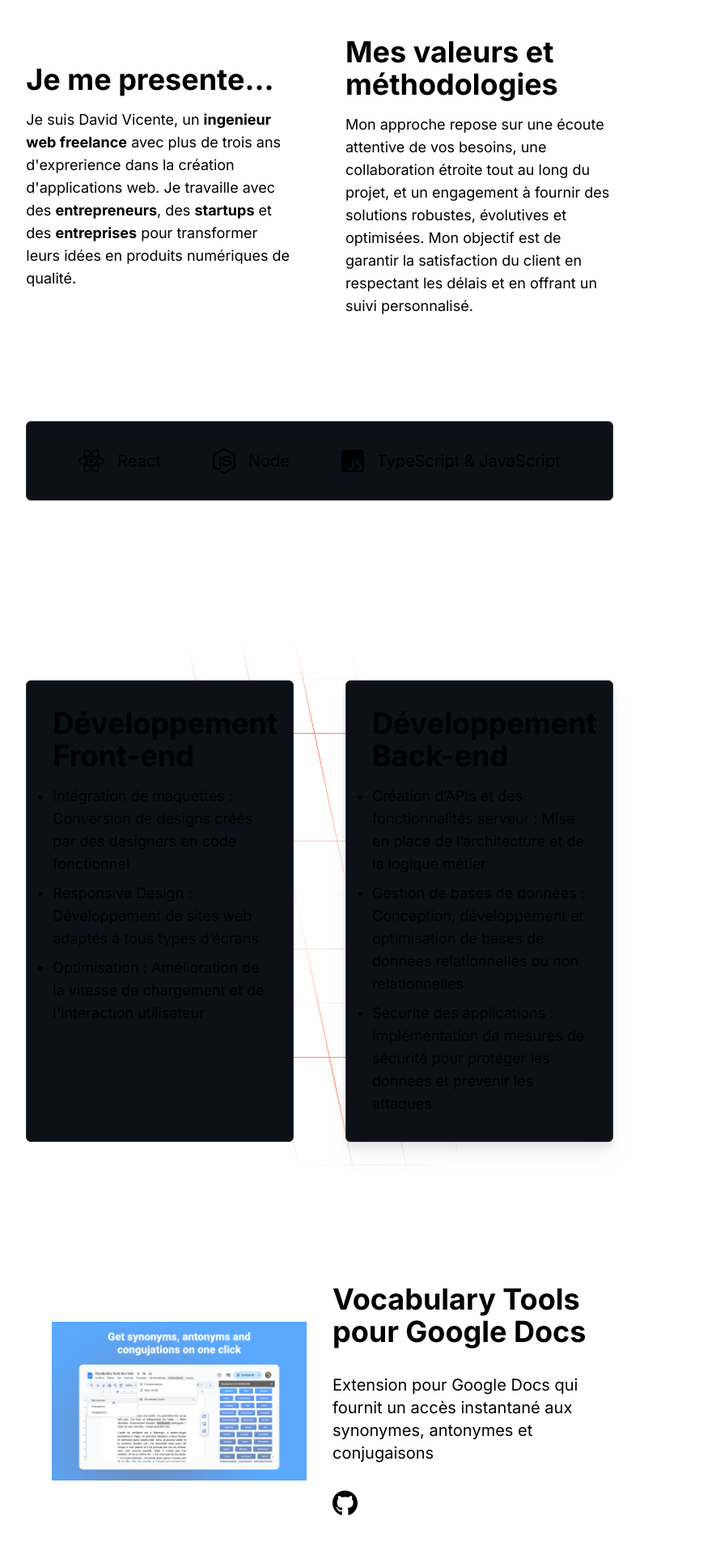
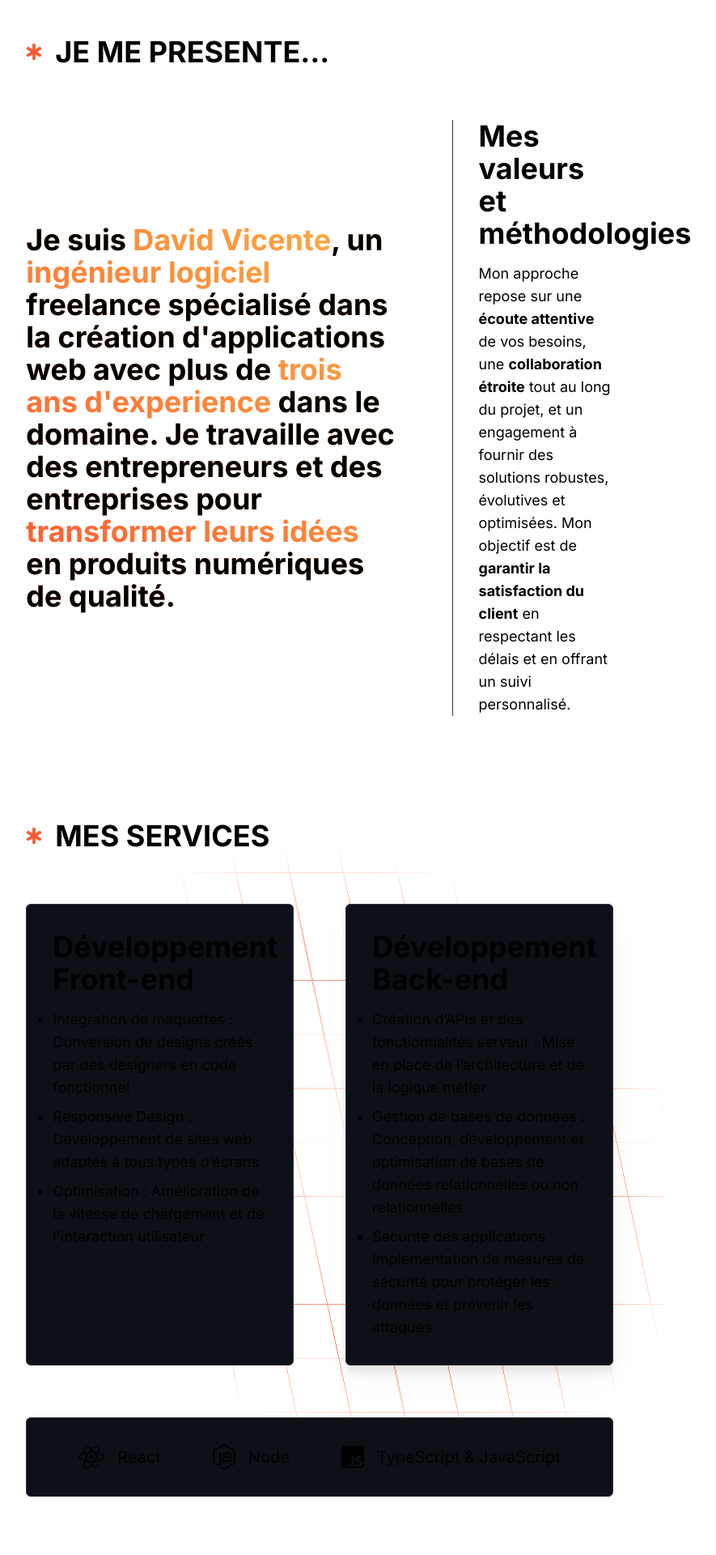
Before and after one commit to david-vct/my-portfolio, a Next.js app: page / in a window 1280 px wide. Shown: the part 820-2740 px from the top of the page at 81% size, without its empty margins (245-1130 px from the left). Built offline with nearby package versions, Linux system fonts and the light colour scheme.

Commit message:
feat: add style to the presentation section

```diff
--- a/app/components/common/ButtonLink.tsx
+++ b/app/components/common/ButtonLink.tsx
@@ -13,7 +13,7 @@
 	return (
 		<a
 			className={
-				"flex flex-row items-center px-4 py-2 rounded bg-white text-base font-bold " + (className ? className : "")
+				"flex flex-row items-center px-4 py-2 rounded-md bg-light text-base font-bold " + (className ? className : "")
 			}
 			href={link}
 			target="_blank"
--- a/app/components/common/Project.tsx
+++ b/app/components/common/Project.tsx
@@ -15,7 +15,7 @@
 
 const Project = ({ title, description, images, site, github }: Props) => {
 	return (
-		<div className="grid grid-cols-1 lg:grid-cols-2 place-items-center gap-8 p-8">
+		<div className="grid grid-cols-1 lg:grid-cols-2 place-items-center gap-8 p-8 rounded-md bg-base border border-neutral">
 			<div className="flex flex-row flex-nowrap w-full h-full overflow-x-auto">
 				{images.map((image, index) => (
 					<div className="relative flex-none w-full min-h-80" key={index}>
--- /dev/null
+++ b/app/components/common/Title.tsx
@@ -0,0 +1,14 @@
+import { faStarOfLife } from "@fortawesome/free-solid-svg-icons"
+import { FontAwesomeIcon } from "@fortawesome/react-fontawesome"
+import React from "react"
+
+const Title = ({ title }: { title: string }) => {
+	return (
+		<h2 className="flex flex-row items-center gap-4 pb-16 text-4xl font-bold">
+			<FontAwesomeIcon className="h-5 text-accent" icon={faStarOfLife} />
+			{title}
+		</h2>
+	)
+}
+
+export default Title
--- a/app/components/layout/Hero.tsx
+++ b/app/components/layout/Hero.tsx
@@ -20,7 +20,7 @@
 			</div>
 			<div className="w-full md:w-1/2">
 				<div className="pb-8 border-b border-neutral">
-					<h1 className="text-7xl font-black pb-6 bg-gradient-to-r from-primary to-secondary bg-clip-text text-transparent">
+					<h1 className="text-7xl font-black pb-6 bg-gradient-to-r from-accent to-secondary bg-clip-text text-transparent">
 						Développeur Web.
 					</h1>
 					<p className="text-xl font-bold">Ensemble, créons des applications web robustes et performantes.</p>
--- a/app/components/layout/PresentationSection.tsx
+++ b/app/components/layout/PresentationSection.tsx
@@ -1,24 +1,27 @@
 import React from "react"
+import Title from "../common/Title"
 
 const PresentationSection = () => {
 	return (
-		<section className="flex flex-col place-content-center w-full md:w-2/3 p-16">
-			<div className="grid grid-cols-1 md:grid-cols-2 gap-16 items-center">
-				<div>
-					<h1 className="text-4xl font-bold pb-4">Je me presente...</h1>
-					<p className="text-lg">
-						Je suis David Vicente, un <strong>ingenieur web freelance</strong> avec plus de trois ans d'exprerience dans
-						la création d'applications web. Je travaille avec des <strong>entrepreneurs</strong>, des{" "}
-						<strong>startups</strong> et des <strong>entreprises</strong> pour transformer leurs idées en produits
-						numériques de qualité.
+		<section className="flex flex-col place-content-center w-full md:w-2/3 min-h-[80svh] p-16">
+			<Title title="JE ME PRESENTE..." />
+			<div className="grid grid-cols-1 xl:grid-cols-3 gap-16 items-center">
+				<div className="col-span-2 ">
+					<p className="text-4xl text-balance font-bold bg-gradient-to-tr from-accent to-secondary bg-clip-text">
+						Je suis <span className="text-transparent">David Vicente</span>, un{" "}
+						<span className="text-transparent">ingénieur logiciel</span> freelance spécialisé dans la création
+						d'applications web avec plus de <span className="text-transparent">trois ans d'experience</span> dans le
+						domaine. Je travaille avec des entrepreneurs et des entreprises pour{" "}
+						<span className="text-transparent">transformer leurs idées</span> en produits numériques de qualité.
 					</p>
 				</div>
-				<div>
+				<div className="border-l border-neutral pl-8">
 					<h2 className="text-4xl font-bold pb-4">Mes valeurs et méthodologies</h2>
 					<p className="text-lg">
-						Mon approche repose sur une écoute attentive de vos besoins, une collaboration étroite tout au long du
-						projet, et un engagement à fournir des solutions robustes, évolutives et optimisées. Mon objectif est de
-						garantir la satisfaction du client en respectant les délais et en offrant un suivi personnalisé.
+						Mon approche repose sur une <strong>écoute attentive</strong> de vos besoins, une{" "}
+						<strong>collaboration étroite</strong> tout au long du projet, et un engagement à fournir des solutions
+						robustes, évolutives et optimisées. Mon objectif est de <strong>garantir la satisfaction du client</strong>{" "}
+						en respectant les délais et en offrant un suivi personnalisé.
 					</p>
 				</div>
 			</div>
--- /dev/null
+++ b/app/components/layout/PresentationSectionOld.tsx
@@ -0,0 +1,31 @@
+import React from "react"
+import Title from "../common/Title"
+
+const PresentationSection = () => {
+	return (
+		<section className="flex flex-col place-content-center w-full md:w-2/3 min-h-[80svh] p-16">
+			<Title title="JE ME PRESENTE..." />
+			<div className="grid grid-cols-1 md:grid-cols-2 gap-16 items-center">
+				<div>
+					<h1 className="text-4xl font-bold pb-4"></h1>
+					<p className="text-lg">
+						Je suis David Vicente, un <strong>ingenieur web freelance</strong> avec plus de trois ans d'exprerience dans
+						la création d'applications web. Je travaille avec des <strong>entrepreneurs</strong>, des{" "}
+						<strong>startups</strong> et des <strong>entreprises</strong> pour transformer leurs idées en produits
+						numériques de qualité.
+					</p>
+				</div>
+				<div>
+					<h2 className="text-4xl font-bold pb-4">Mes valeurs et méthodologies</h2>
+					<p className="text-lg">
+						Mon approche repose sur une écoute attentive de vos besoins, une collaboration étroite tout au long du
+						projet, et un engagement à fournir des solutions robustes, évolutives et optimisées. Mon objectif est de
+						garantir la satisfaction du client en respectant les délais et en offrant un suivi personnalisé.
+					</p>
+				</div>
+			</div>
+		</section>
+	)
+}
+
+export default PresentationSection
--- a/app/components/layout/ProjectSection.tsx
+++ b/app/components/layout/ProjectSection.tsx
@@ -1,10 +1,12 @@
 import React from "react"
 import Project from "../common/Project"
+import Title from "../common/Title"
 
 const ProjectSection = () => {
 	return (
 		<section className="w-full md:w-2/3 p-16">
-			<div className="flex flex-col">
+			<Title title="MA SELECTION DE PROJETS"></Title>
+			<div className="flex flex-col gap-16">
 				<Project
 					title="Vocabulary Tools pour Google Docs"
 					description="Extension pour Google Docs qui fournit un accès instantané aux synonymes, antonymes et conjugaisons"
--- a/app/components/layout/ServicesSection.tsx
+++ b/app/components/layout/ServicesSection.tsx
@@ -1,10 +1,15 @@
+import { faStarOfLife } from "@fortawesome/free-solid-svg-icons"
+import { FontAwesomeIcon } from "@fortawesome/react-fontawesome"
 import React from "react"
+import Title from "../common/Title"
+import TechnoSection from "./TechnoSection"
 
 const ServicesSection = () => {
 	return (
-		<section className="relative flex place-content-center w-full md:w-2/3 min-h-[80svh] overflow-hidden">
+		<section className="relative flex flex-col place-content-center w-full md:w-2/3 min-h-[80svh] p-16 overflow-hidden">
 			<div className="absolute z-[-1] -top-1 skew-x-12 w-full h-full p-inherit bg-[url('/grid-orange.svg')] [mask-image:radial-gradient(circle,transparent_0%,#000_40%,transparent_60%)]"></div>
-			<div className="grid lg:grid-cols-2 gap-16 place-content-center p-16">
+			<Title title="MES SERVICES" />
+			<div className="grid lg:grid-cols-2 gap-16 place-content-center">
 				<div className="p-8 bg-base drop-shadow-ml rounded-md border border-neutral">
 					<h2 className="text-4xl font-bold">Développement Front-end</h2>
 					<ul className="flex flex-col gap-2 text-lg pt-4 list-disc">
@@ -29,6 +34,7 @@
 						</li>
 					</ul>
 				</div>
+				<TechnoSection className="col-span-2" />
 			</div>
 		</section>
 	)
--- a/app/components/layout/TechnoSection.tsx
+++ b/app/components/layout/TechnoSection.tsx
@@ -2,9 +2,9 @@
 import { FontAwesomeIcon } from "@fortawesome/react-fontawesome"
 import React from "react"
 
-const TechnoSection = () => {
+const TechnoSection = ({ className }: { className?: string }) => {
 	return (
-		<section className="w-full md:w-2/3 min-h-[40svh] p-16">
+		<section className={className}>
 			<div className="flex flex-row justify-around p-8 bg-base rounded-md border border-neutral">
 				<div className="flex flex-row items-center gap-4 text-xl">
 					<FontAwesomeIcon className="h-8" icon={faReact} />
--- a/app/page.tsx
+++ b/app/page.tsx
@@ -3,7 +3,6 @@
 import PresentationSection from "./components/layout/PresentationSection"
 import ProjectSection from "./components/layout/ProjectSection"
 import ServicesSection from "./components/layout/ServicesSection"
-import TechnoSection from "./components/layout/TechnoSection"
 
 export default function Home() {
 	return (
@@ -11,7 +10,6 @@
 			<main className="flex flex-col items-center justify-between">
 				<Hero />
 				<PresentationSection />
-				<TechnoSection />
 				<ServicesSection />
 				<ProjectSection />
 			</main>
--- a/tailwind.config.ts
+++ b/tailwind.config.ts
@@ -18,6 +18,7 @@
 				accent: "#fd582d",
 				base: "#0d1117",
 				neutral: "#30363d",
+				light: "#d6dbdc",
 			},
 		},
 	},
```
